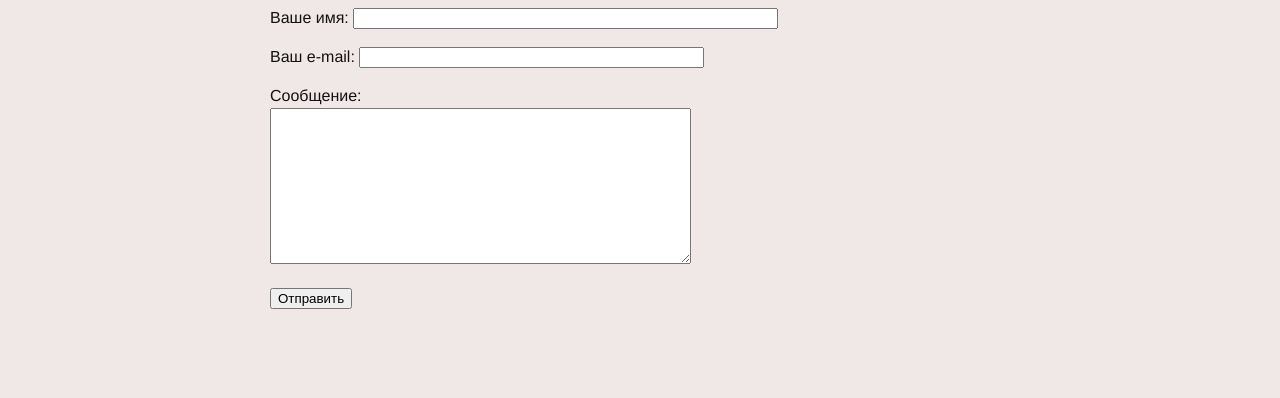
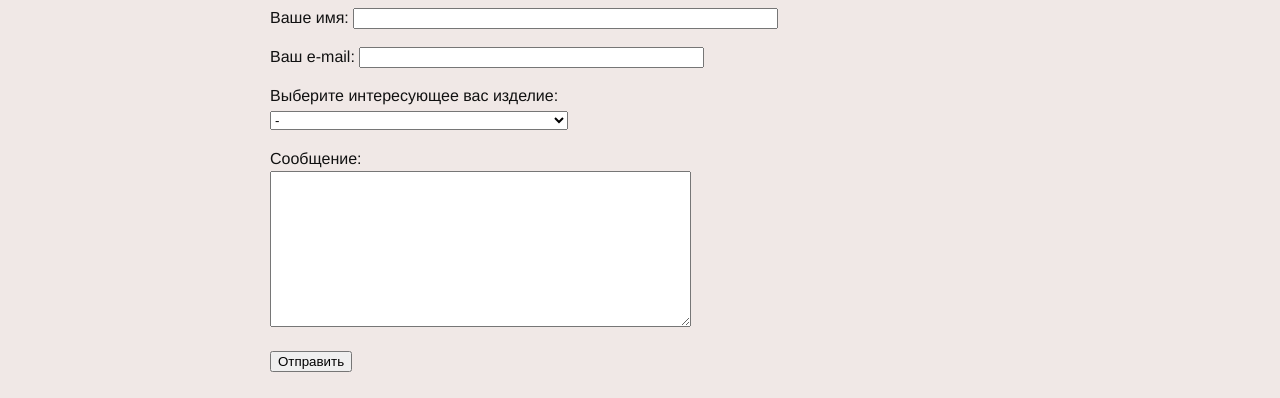
Before and after one commit to whitemoss/whitemoss.github.io, a plain HTML site: page feedback.html in a window 1280 px wide. Shown: the part 158-556 px from the top of the page. Drawn offline with Linux system fonts and the light colour scheme.

Commit message:
item list on feedback page

```diff
--- a/feed.xml
+++ b/feed.xml
@@ -1,2 +1,2 @@
-<?xml version="1.0" encoding="utf-8"?><feed xmlns="http://www.w3.org/2005/Atom" ><generator uri="https://jekyllrb.com/" version="3.5.0">Jekyll</generator><link href="/feed.xml" rel="self" type="application/atom+xml" /><link href="/" rel="alternate" type="text/html" /><updated>2017-07-31T23:45:22+03:00</updated><id>/</id><title type="html">White Moss</title><subtitle>Авторские ювелирные украшения из серебра.
+<?xml version="1.0" encoding="utf-8"?><feed xmlns="http://www.w3.org/2005/Atom" ><generator uri="https://jekyllrb.com/" version="3.5.0">Jekyll</generator><link href="/feed.xml" rel="self" type="application/atom+xml" /><link href="/" rel="alternate" type="text/html" /><updated>2017-08-01T01:46:38+03:00</updated><id>/</id><title type="html">White Moss</title><subtitle>Авторские ювелирные украшения из серебра.
 </subtitle><entry><title type="html">Сайт создан</title><link href="/2017/07/29/site-created.html" rel="alternate" type="text/html" title="Сайт создан" /><published>2017-07-29T23:46:00+03:00</published><updated>2017-07-29T23:46:00+03:00</updated><id>/2017/07/29/site-created</id><content type="html" xml:base="/2017/07/29/site-created.html">&lt;p&gt;Начал работу наш сайт. Добро пожаловать!&lt;/p&gt;</content><author><name></name></author><summary type="html">Начал работу наш сайт. Добро пожаловать!</summary></entry></feed>
--- a/feedback.html
+++ b/feedback.html
@@ -133,6 +133,44 @@
     <input type="email" name="_replyto" size="40" />
   </p>
   <p>
+    Выберите интересующее вас изделие: <br />
+    <select name="item" size="1">
+      <option disabled="disabled" selected="selected">-</option>
+
+
+
+            <option value="Серьги с шарами">Серьги с шарами</option>
+
+            <option value="Серьги с султанитами">Серьги с султанитами</option>
+
+            <option value="Серьги с деревом">Серьги с деревом</option>
+
+            <option value="Серьги с жемчужинами">Серьги с жемчужинами</option>
+
+
+
+
+
+
+
+            <option value="Кольцо-чертополох">Кольцо-чертополох</option>
+
+            <option value="Серебряное кольцо с жемчужиной">Серебряное кольцо с жемчужиной</option>
+
+            <option value="Кольцо с эбеновым деревом">Кольцо с эбеновым деревом</option>
+
+            <option value="Кольцо с птичкой">Кольцо с птичкой</option>
+
+            <option value="Кольцо из черненого серебра с жемчужиной">Кольцо из черненого серебра с жемчужиной</option>
+
+            <option value="Серебрянное кольцо">Серебрянное кольцо</option>
+
+
+
+      <option value="Другое">Другое / указать в сообщении</option>
+    </select>
+  </p>
+  <p>
     Сообщение: <br />
     <textarea name="comment" cols="50" rows="10"></textarea>
   </p>
```
